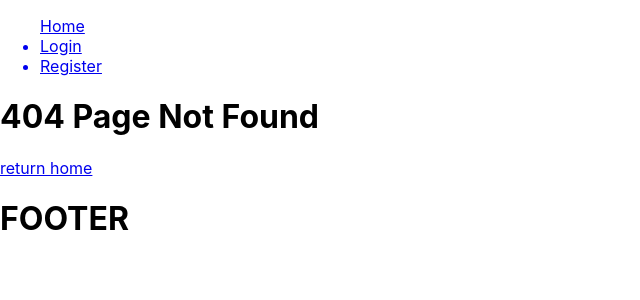
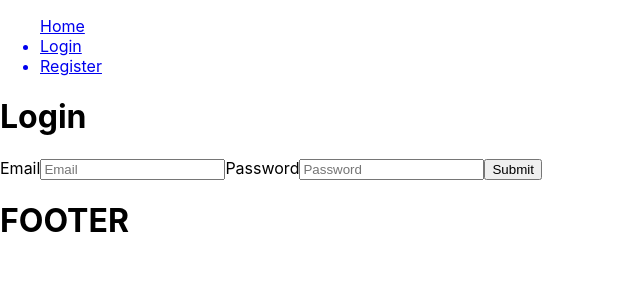
Before and after one commit to Jordan-Holm/House_of_Sweets, a React (Create React App) app in the folder client/: page /login in a window 1280 px wide. Before the commit this address had no page. Shown: the top 300 px of the page, without its empty margins (0-640 px from the left). Built offline with nearby package versions, Linux system fonts and the light colour scheme.

Commit message:
added login feature for user

```diff
--- a/client/src/App.js
+++ b/client/src/App.js
@@ -7,6 +7,7 @@ import Home from "./components/shared/home/Home";
 import Houses from './components/shared/houses/Houses';
 
 import Register from "./components/auth/Register";
+import Login from "./components/auth/Login";
 
 const App = () => (
   <>
@@ -15,6 +16,7 @@ const App = () => (
       <Route path="/" element={ <Home /> } />
       <Route path="/register" element={ <Register />} />
       <Route path='/houses' element={ <Houses />} />
+      <Route path='/login' element={ <Login />} />
       <Route path="/register" element={ <Register />} />
       <Route path="/*" element={ <Nomatch /> } />
     </Routes>
--- /dev/null
+++ b/client/src/components/auth/Login.js
@@ -0,0 +1,56 @@
+import { AuthConsumer } from "../../providers/AuthProvider";
+import { useState } from "react";
+import Flash from "../shared/Flash";
+
+const Login = ({ handleLogin, errors, setErrors }) => {
+
+    const [user, setUser] = useState({ email: '', password: '' })
+
+    const handleSubmit = (e) => {
+        e.preventDefault()
+        handleLogin(user)
+    }
+
+    return (
+        <>
+            { errors ?
+                <Flash
+                    variant={errors.variant}
+                    msg={errors.msg}
+                    setErrors={setErrors}
+                />
+            : null
+            }
+            <h1>Login</h1>
+            <form onSubmit={handleSubmit}>
+                <label>Email</label>
+                <input
+                    type='email'
+                    name='email'
+                    value={user.email}
+                    onChange={ (e) => setUser({ ...user, email: e.target.value })}
+                    required
+                    placeholder="Email"
+                />
+                <label>Password</label>
+                <input
+                    type='password'
+                    name='password'
+                    value={user.password}
+                    onChange={ (e) => setUser({ ...user, password: e.target.value })}
+                    required
+                    placeholder="Password"
+                />
+                <button type="submit">Submit</button>
+            </form>
+        </>
+    )
+}
+
+const ConnectedLogin = (props) => (
+    <AuthConsumer>
+        { value => <Login {...props} {...value} />}
+    </AuthConsumer>
+)
+
+export default ConnectedLogin;
```
